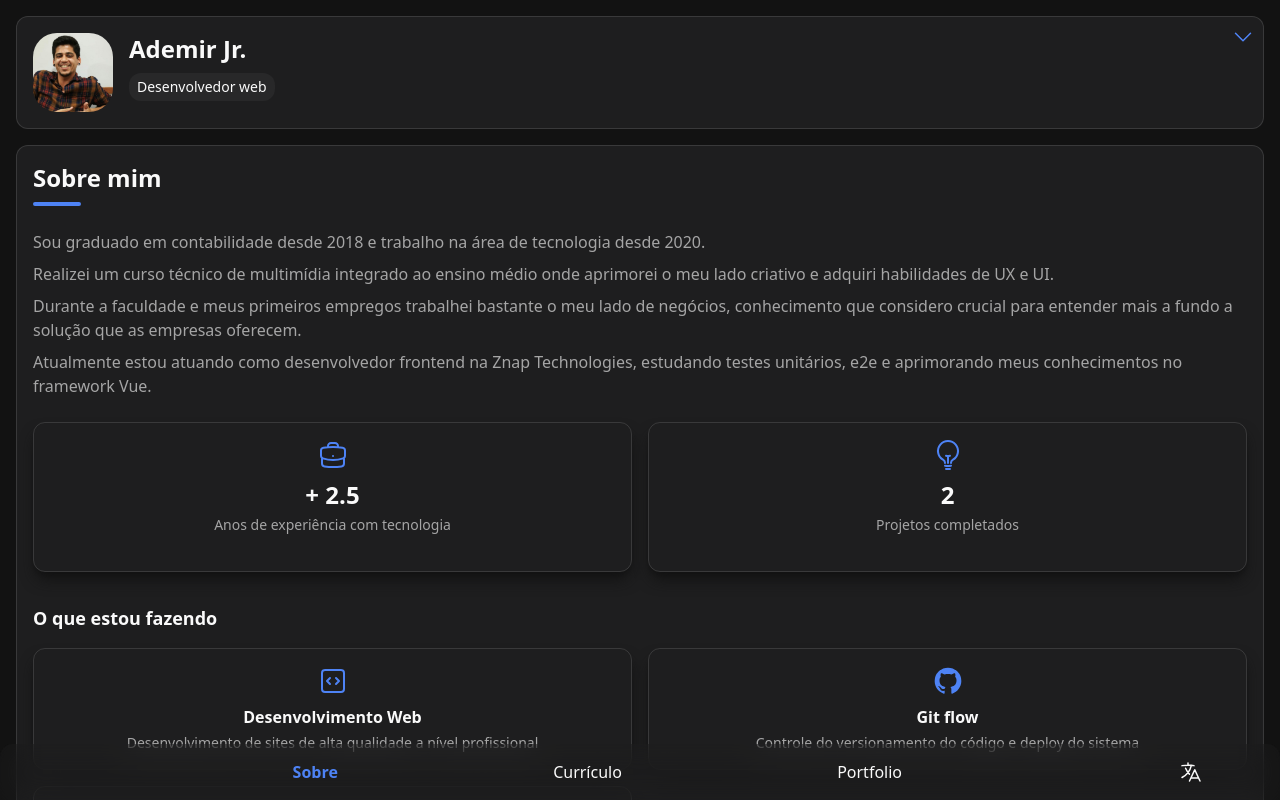
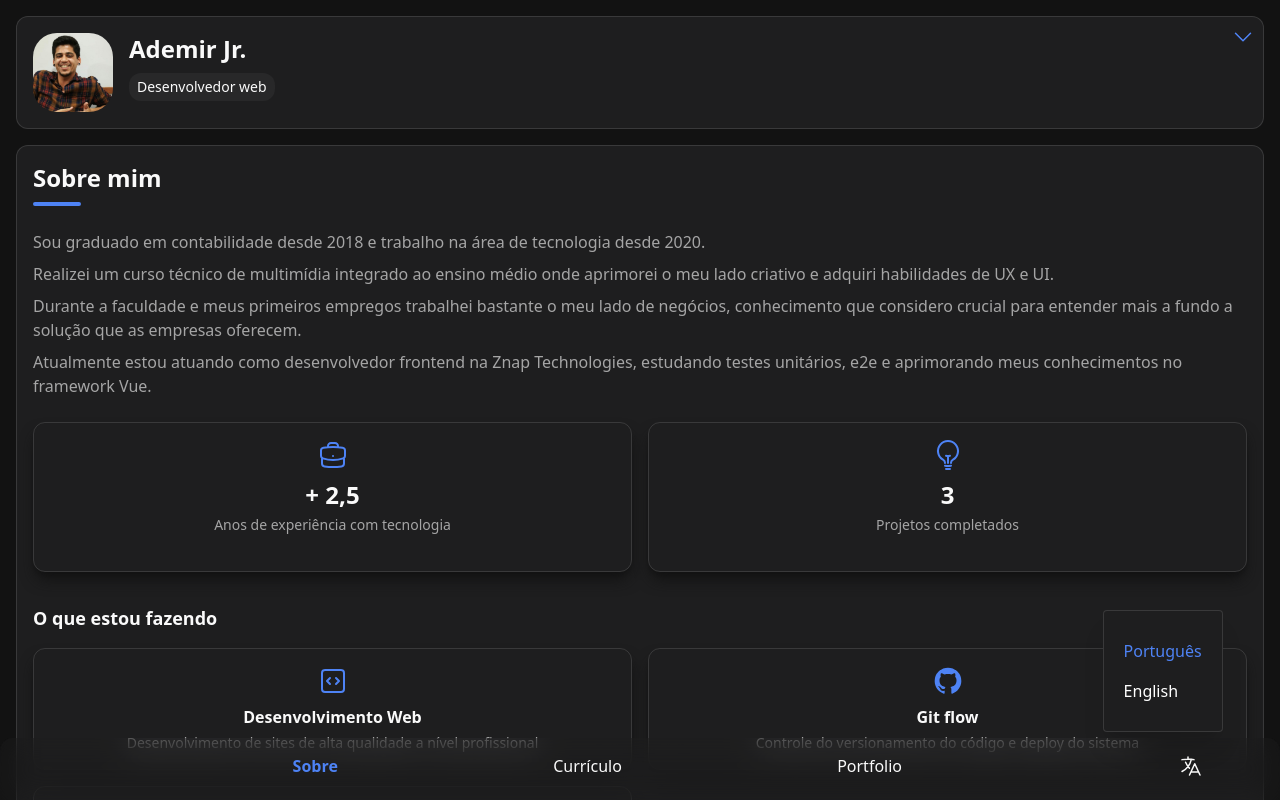
Before and after one commit to adejota/vite-portfolio, a Vue app: page / in a window 1280 px wide. Both pictures are taken after a click on the button 1190 px from the left and 772 px from the top of the page. Shown: the top 800 px of the page. Built offline with nearby package versions, Linux system fonts and the light colour scheme.

Commit message:
feature language dialog

```diff
--- a/src/views/Home.vue
+++ b/src/views/Home.vue
@@ -113,7 +113,7 @@
             class="pb-4"
           >
             <h4 class="font-bold">{{ educationListItem.title }}</h4>
-            <p class="text-primary font-bold">{{ educationListItem.subtitle }}</p>
+            <p class="text-primary font-bold text-sm">{{ educationListItem.subtitle }}</p>
             <p class="text-mid-white">{{ educationListItem.content }}</p>
           </li>
         </ul>
@@ -124,7 +124,7 @@
             class="pb-4"
           >
             <h4 class="font-bold">{{ experienceListItem.title }}</h4>
-            <p class="text-primary font-bold">{{ experienceListItem.subtitle }}</p>
+            <p class="text-primary font-bold text-sm">{{ experienceListItem.subtitle }}</p>
             <p class="text-mid-white">{{ experienceListItem.content }}</p>
           </li>
         </ul>
@@ -149,22 +149,33 @@
 
         <div class="grid grid-cols-1 lg:grid-cols-2 lg:gap-4">
           <div v-for="portfolioListItem in portfolioListItems" :key="portfolioListItem.name"
-            class="animate__animated animate__zoomIn animate__faster"
+            class="animate__animated animate__zoomIn animate__faster w-full h-full flex flex-col justify-between"
           >
+            <div>
               <a :href="portfolioListItem.link" target="_blank">
                 <img :src="getImageUrl(portfolioListItem.name)" :alt="`${portfolioListItem.name} project cover`"
                   class="rounded-xl"
                 >
+              </a>
               <h3 class="mt-2 text-full-white font-bold">{{ portfolioListItem.title }}</h3>
-              <p class="text-sm text-mid-white mb-8">{{ portfolioListItem.content }}</p>
+              <p class="text-sm text-mid-white mb-2">{{ portfolioListItem.content }}</p>
+            </div>
+            <div class="flex justify-end">
+              <a :href="portfolioListItem.repo" target="_blank">
+                <icon
+                  :name="'GitHub'"
+                  :class="'w-6 h-6 text-mid-white hover:text-white transition-colors'"
+                />
               </a>
+            </div>
           </div>
         </div>
       </div>
 
       <nav class="p-4 bg-mid-black rounded-t-xl overflow-hidden backdrop-blur-lg bg-opacity-20 z-10
         fixed bottom-0 left-0 right-0
-        xl:absolute xl:top-0 xl:right-0 xl:left-1/2 xl:bottom-auto xl:bg-low-black xl:rounded-none xl:rounded-bl-xl xl:border xl:border-extra-low-white"
+        xl:absolute xl:top-0 xl:right-0 xl:left-1/2 xl:bottom-auto xl:bg-low-black xl:rounded-none xl:rounded-bl-xl xl:border xl:border-extra-low-white
+        overflow-visible"
       >
         <div class="flex justify-evenly">
           <ul class="flex justify-evenly w-10/12">
@@ -178,15 +189,32 @@
                 {{ navBarItem.title }}
               </button>
             </li>
-
           </ul>
 
-          <button>
+          <div class="relative">
+            <button @click="showLanguageDialog = !showLanguageDialog">
               <icon
                 name="Language"
                 :class="'w-6 h-6 text-full-white'"
               />
             </button>
+
+            <div v-if="showLanguageDialog"
+              class="absolute -top-36 -right-5 xl:top-9 z-20"
+            >
+              <div class="py-7 px-5 xl:p-4 border border-extra-low-white bg-mid-black rounded shadow-xl">
+                <ul>
+                  <li v-for="(language, index) in languages"
+                    class="cursor-pointer"
+                    :class="{'mt-4': index !== 0}"
+                    @click="setLanguage(language)"
+                  >
+                    <span :class="language.code === selectedLanguage ? 'text-primary' : 'text-white'">{{ language.name }}</span>
+                  </li>
+                </ul>
+              </div>
+            </div>
+          </div>
         </div>
       </nav>
     </section>
@@ -209,6 +237,12 @@ export default {
 
   data() {
     return {
+      showLanguageDialog: false,
+      selectedLanguage: 'pt-BR',
+      languages: [
+        { name: 'Português', code: 'pt-BR' },
+        { name: 'English', code: 'en-US' },
+      ],
       width: null,
       height: null,
       showHeaderListItem: false,
@@ -271,8 +305,9 @@ export default {
       ],
 
       portfolioListItems: [
-        { name: 'le-tip', title: 'Le/Tip', content: 'Web app description', link: 'https://adejota-le-tip.netlify.app/' },
-        { name: 'memory-game', title: 'Memory game', content: 'Web app description', link: 'https://adejota-memory-game.netlify.app/' }
+        { name: 'le-tip', title: 'Le/Tip', content: 'App para divisão e conversão de gorjeta em dólar ou euro para reais.', link: 'https://adejota-le-tip.netlify.app/', repo: 'https://github.com/adejota/le-tip' },
+        { name: 'memory-game', title: 'Memory game', content: 'Um jogo de memória para mostrar para a minha sobrinha que o meu trabalho é legal!', link: 'https://adejota-memory-game.netlify.app/', repo: 'https://github.com/adejota/memory-game' },
+        { name: 'portfolio-1', title: 'Portfólio', content: 'Portfólio para iniciar minha carreira como desenvolvedor.', link: 'https://adejota-portfolio.herokuapp.com/', repo: 'https://github.com/adejota/portfolio-heroku-app' }
       ],
 
       navBarItems: [
@@ -314,6 +349,11 @@ export default {
       return item.title
     },
 
+    setLanguage(language) {
+      this.selectedLanguage = language.code
+      this.showLanguageDialog = false
+    },
+
     calcTime(since) {
       let sinceTime = new Date(since).getTime()
       let ageDifMs = Date.now() - sinceTime
@@ -323,7 +363,9 @@ export default {
       let month = ageDate.getMonth()
       let total = parseFloat((year * 12 + month) / 12).toFixed(1)
 
-      return `+ ${total}`
+      let text = this.selectedLanguage === 'pt-BR' ? total.toString().replace('.', ',') : total.toString()
+
+      return `+ ${text}`
     },
 
     getImageUrl(name) {
```
Also changed, not shown: src/assets/images/portfolio-1.png (added), src/data/pt.js (added), src/data/us.js (added). Lines whose indentation alone changed are shown as unchanged.
